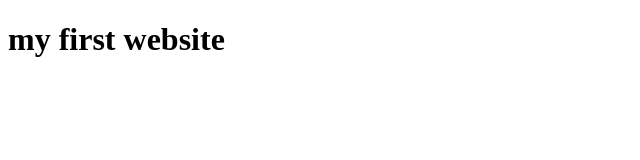
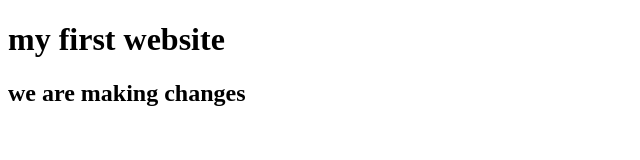
Before and after one commit to balogunvinh/yemi_app, a plain HTML site: page index.html in a window 1280 px wide. Shown: the whole page, without its empty margins (0-640 px from the left). Drawn offline with Linux system fonts and the light colour scheme.

Commit message:
my changes on version 1

```diff
--- a/index.html
+++ b/index.html
@@ -7,5 +7,7 @@
 </head>
 <body>
     <h1>my first website</h1>
+    <h2>we are making changes</h2>
+
 </body>
 </html>
```
